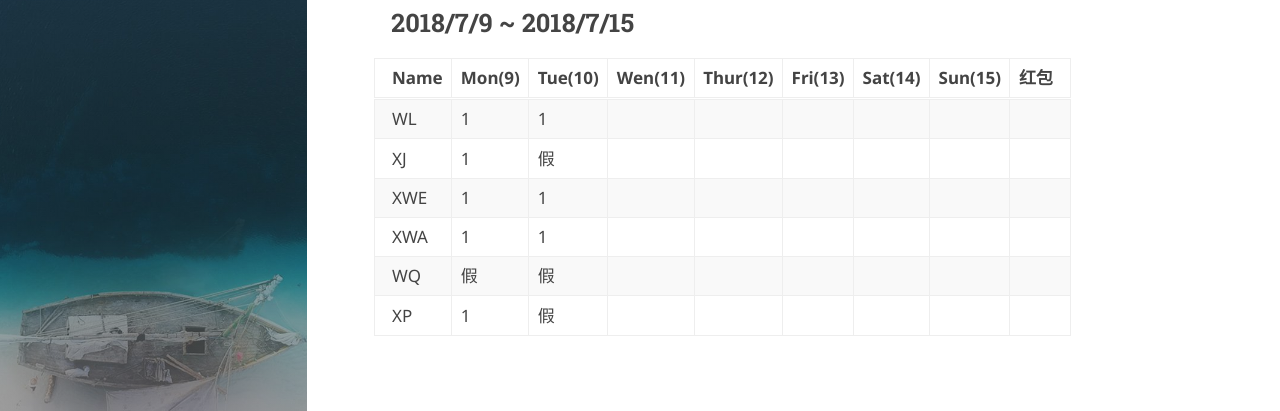
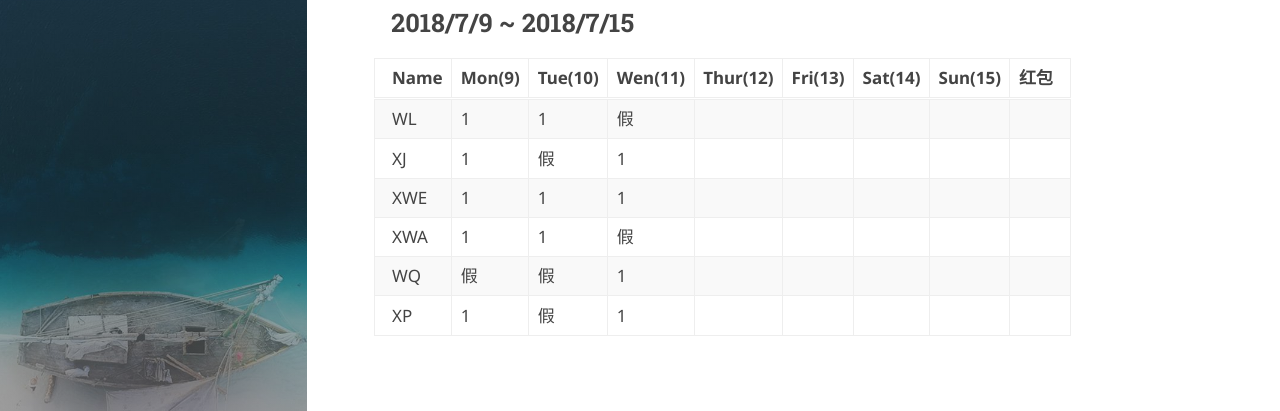
Before and after one commit to wangat2001/wangat2001.github.io, a Jekyll site: the page built from _posts/2018-06-25-weekly_sport_report.md, in a window 1280 px wide and 900 px high, scrolled down 334 px. Shown: the part 153-564 px from the top of the window. Built offline with Jekyll 4.4.1, drawn with Linux system fonts in a browser that asks for light colours; some web fonts are replaced.

Commit message:
update 0712

```diff
--- a/_posts/2018-06-25-weekly_sport_report.md
+++ b/_posts/2018-06-25-weekly_sport_report.md
@@ -15,12 +15,12 @@ tags: [gym]
 
 | Name | Mon(9) | Tue(10)  | Wen(11) | Thur(12)| Fri(13) | Sat(14) | Sun(15) | 红包|
 |:----|:----|:----|:----|:----|:-----| ----|:-----|:--- |
-| WL  |1 |1| ||||||
-| XJ  |1 |假| ||||||
-| XWE |1 |1| ||||||
-| XWA |1 |1| ||||||
-| WQ  |假|假 | ||||||
-| XP  |1 |假| ||||||
+| WL  |1 |1|假||||||
+| XJ  |1 |假|1||||||
+| XWE |1 |1|1||||||
+| XWA |1 |1|假||||||
+| WQ  |假|假 |1||||||
+| XP  |1 |假|1||||||
 
 ## 2018/7/2  ~  2018/7/8
 
```
